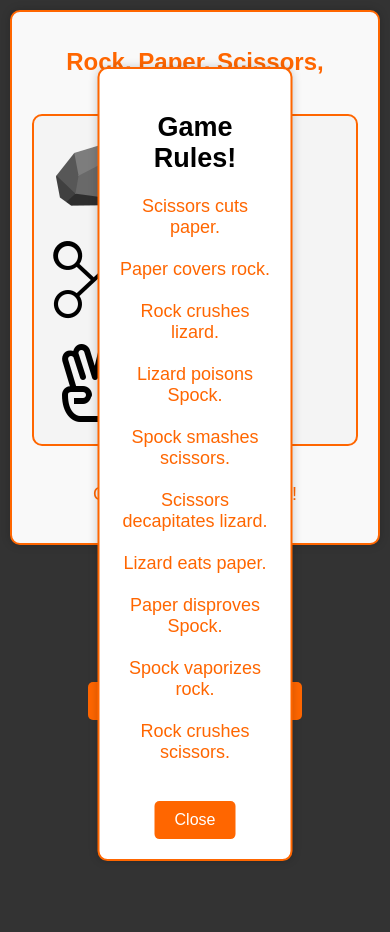
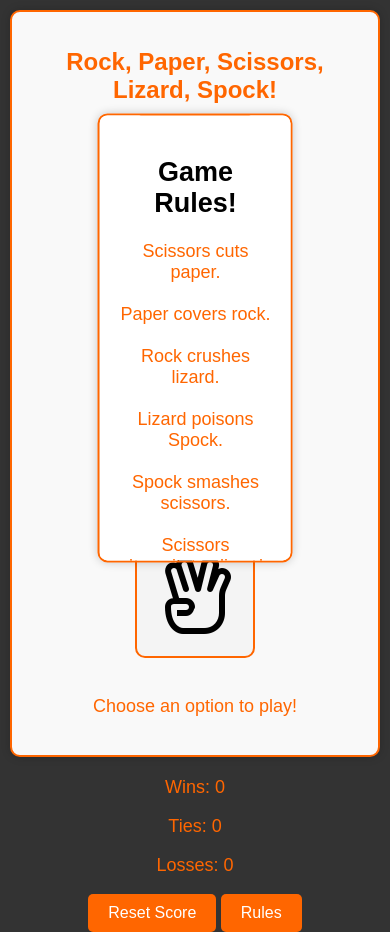
Before and after one commit to Pontaaaa/Rock-Paper-Scissors, a plain HTML site: page index.html in a window 390 px wide. Before the commit the page ends 844 px from the top, so only its background shows below. Drawn offline with Linux system fonts and the light colour scheme.

Commit message:
change style options for smaller devices

```diff
--- a/assets/css/style.css
+++ b/assets/css/style.css
@@ -61,6 +61,8 @@ h1 {
     top: 0;
     left: 0;
     width: 100%;
+    max-height: 80%;
+    overflow-y: auto;
     height: 100%;
     z-index: 1;
     display: flex;
@@ -70,7 +72,7 @@ h1 {
 
 .rules-text {
     position: absolute;
-    top: 55%;
+    top: 50%;
     left: 50%;
     transform: translate(-50%, -50%);
     background: #fff;
@@ -82,6 +84,8 @@ h1 {
     color: #ff6600;
     font-size: 24px;
     max-width: 500px;
+    max-height: 60%;
+    overflow-y: auto;
 }
 
 .rules-text h2 {
@@ -109,7 +113,7 @@ h1 {
 }
 
 /* style to make website responsive */
-@media (max-width: 768px) {
+@media (max-width: 647px) {
     .container {
         margin: 10px;
         max-width: 100%;
@@ -123,7 +127,7 @@ h1 {
     .choices {
         padding: 10px;
         gap: 10px;
-        flex-direction: row;
+        flex-direction: column;
         align-items: center;
     }
 
```
